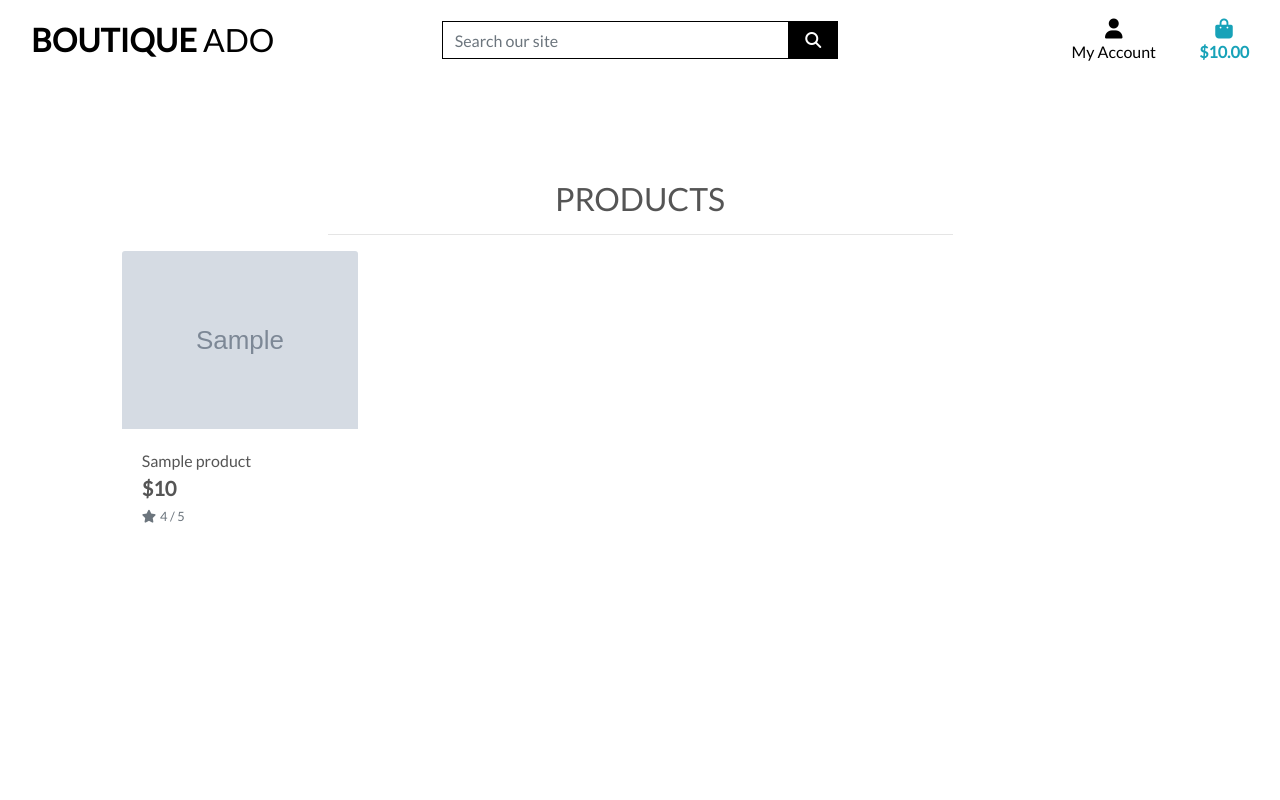
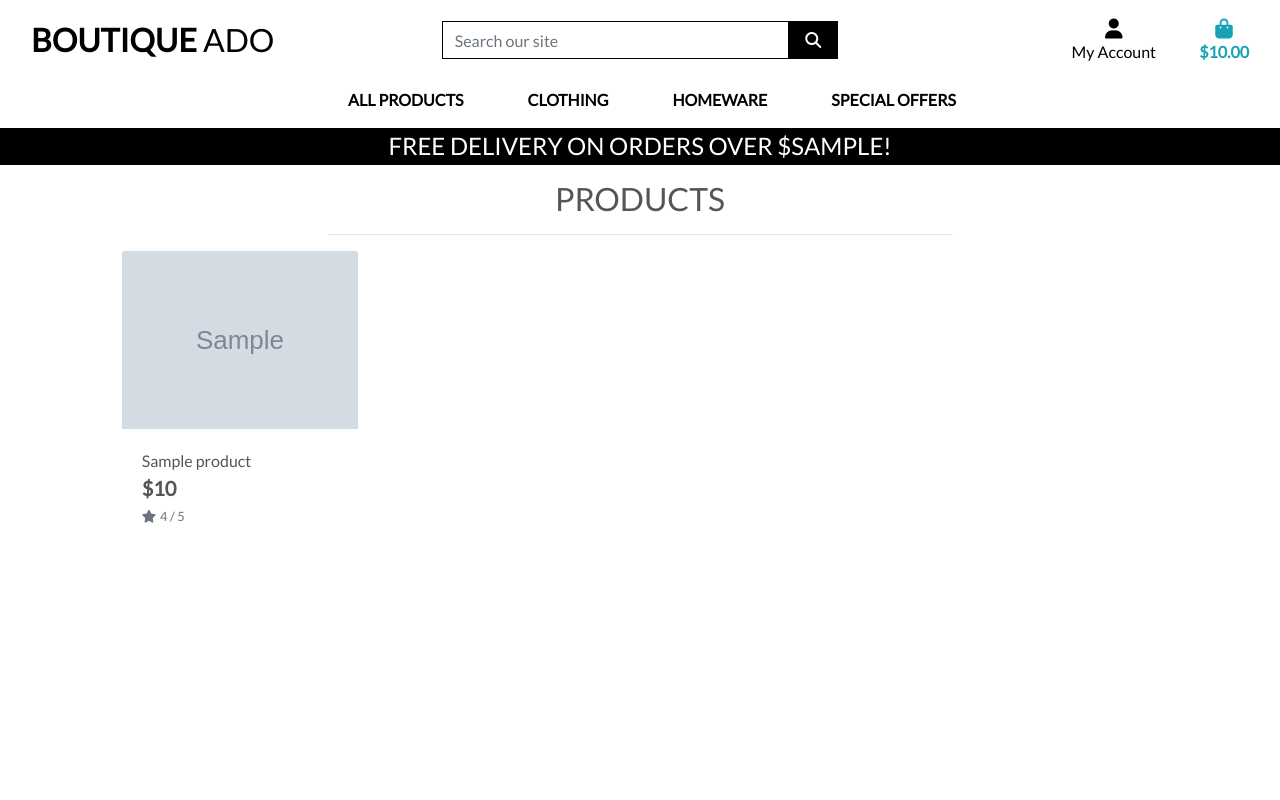
Before and after one commit to dsouths/boutiqueado, a Django app: template products/templates/products/products.html in a window 1280 px wide. Run offline with Django 3.2, Linux system fonts and the light colour scheme; the template is opened without the code that fills it: most values are stand-ins (such as "Sample title", 1, 10 or a date in 2020); grey boxes marked "Sample" are stand-in pictures; some libraries are stand-ins or nearby versions.

Commit message:
added products details functionality

```diff
--- a/products/templates/products/products.html
+++ b/products/templates/products/products.html
@@ -26,11 +26,11 @@
                         <div class="col-sm-6 col-md-6 col-lg-4 col-xl-3">
                             <div class="card h-100 border-0">
                                 {% if product.image %}
-                                <a href="">
+                                <a href="{% url 'product_detail' product.id %}">
                                     <img class="card-img-top img-fluid" src="{{ product.image.url }}" alt="{{ product.name }}">
                                 </a>
                                 {% else %}
-                                <a href="">
+                                <a href="{% url 'product_detail' product.id %}">
                                     <img class="card-img-top img-fluid" src="{{ MEDIA_URL }}noimage.png" alt="{{ product.name }}">
                                 </a>
                                 {% endif %}
--- a/templates/base.html
+++ b/templates/base.html
@@ -23,7 +23,7 @@
     {% endblock %}
 
     {% block corejs %}
-        <script src="https://kit.fontawesome.com/23da12fcbe.js" crossorigin="anonymous"></script>
+        <script src="https://kit.fontawesome.com/e9c73d7092.js" crossorigin="anonymous"></script>
         <script src="https://code.jquery.com/jquery-3.4.1.slim.min.js" integrity="sha384-J6qa4849blE2+poT4WnyKhv5vZF5SrPo0iEjwBvKU7imGFAV0wwj1yYfoRSJoZ+n" crossorigin="anonymous"></script>
         <script src="https://cdn.jsdelivr.net/npm/popper.js@1.16.0/dist/umd/popper.min.js" integrity="sha384-Q6E9RHvbIyZFJoft+2mJbHaEWldlvI9IOYy5n3zV9zzTtmI3UksdQRVvoxMfooAo" crossorigin="anonymous"></script>
         <script src="https://stackpath.bootstrapcdn.com/bootstrap/4.4.1/js/bootstrap.min.js" integrity="sha384-wfSDF2E50Y2D1uUdj0O3uMBJnjuUD4Ih7YwaYd1iqfktj0Uod8GCExl3Og8ifwB6" crossorigin="anonymous"></script>
@@ -95,6 +95,20 @@
                 </ul>
             </div>
         </div>
+        <div class="row bg-white">
+            <nav class="navbar navbar-expand-lg navbar-light w-100">
+                <button class="navbar-toggler" type="button" data-toggle="collapse" data-target="#main-nav" aria-controls="main-nav" aria-expanded="false" aria-label="Toggle navigation">
+                    <span class="navbar-toggler-icon"></span>
+                </button>
+                {% include 'includes/mobile-top-header.html' %}
+                {% include 'includes/main-nav.html' %}
+            </nav>
+        </div>
+        <div id="delivery-banner" class="row text-center">
+            <div class="col bg-black text-white">
+                <h4 class="logo-font my-1">Free delivery on orders over ${{ free_shipping_threshold }}!</h4>
+            </div>
+        </div>
     </header>
 
     {% if messages %}
```
